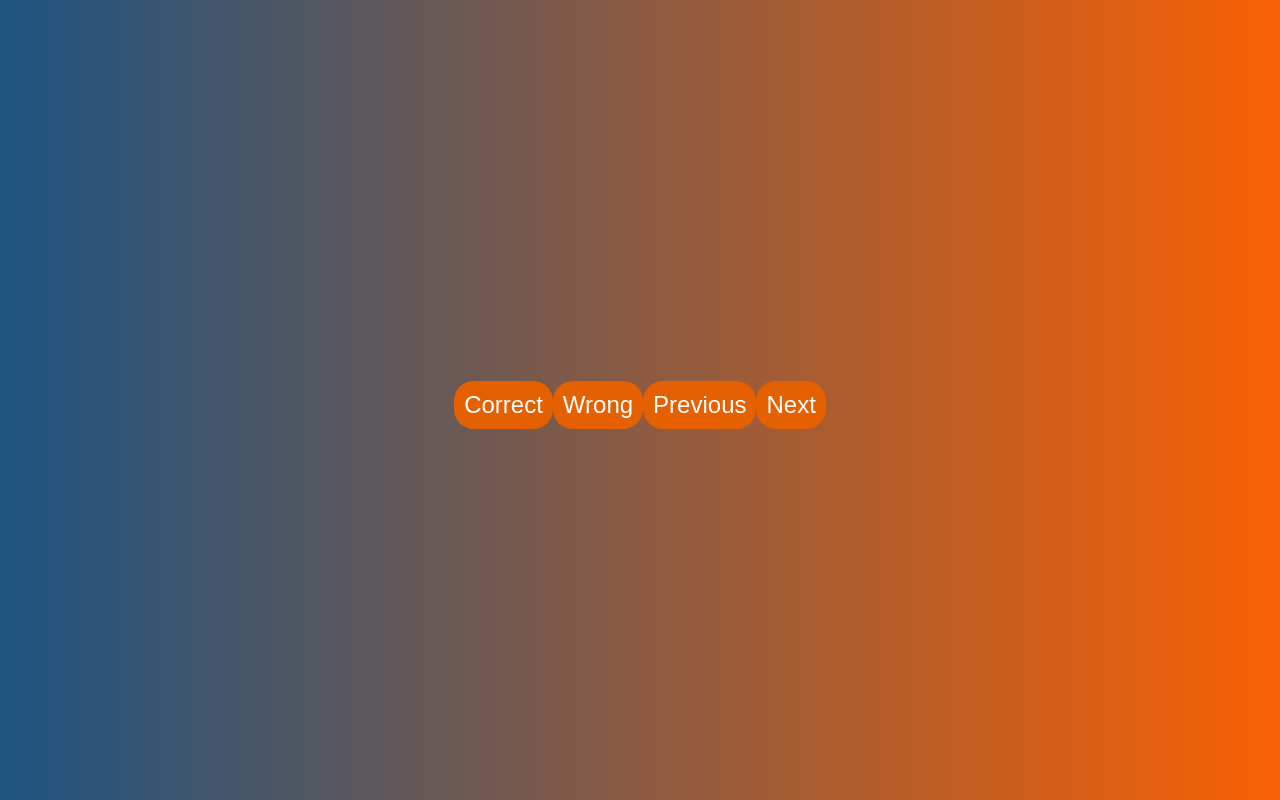
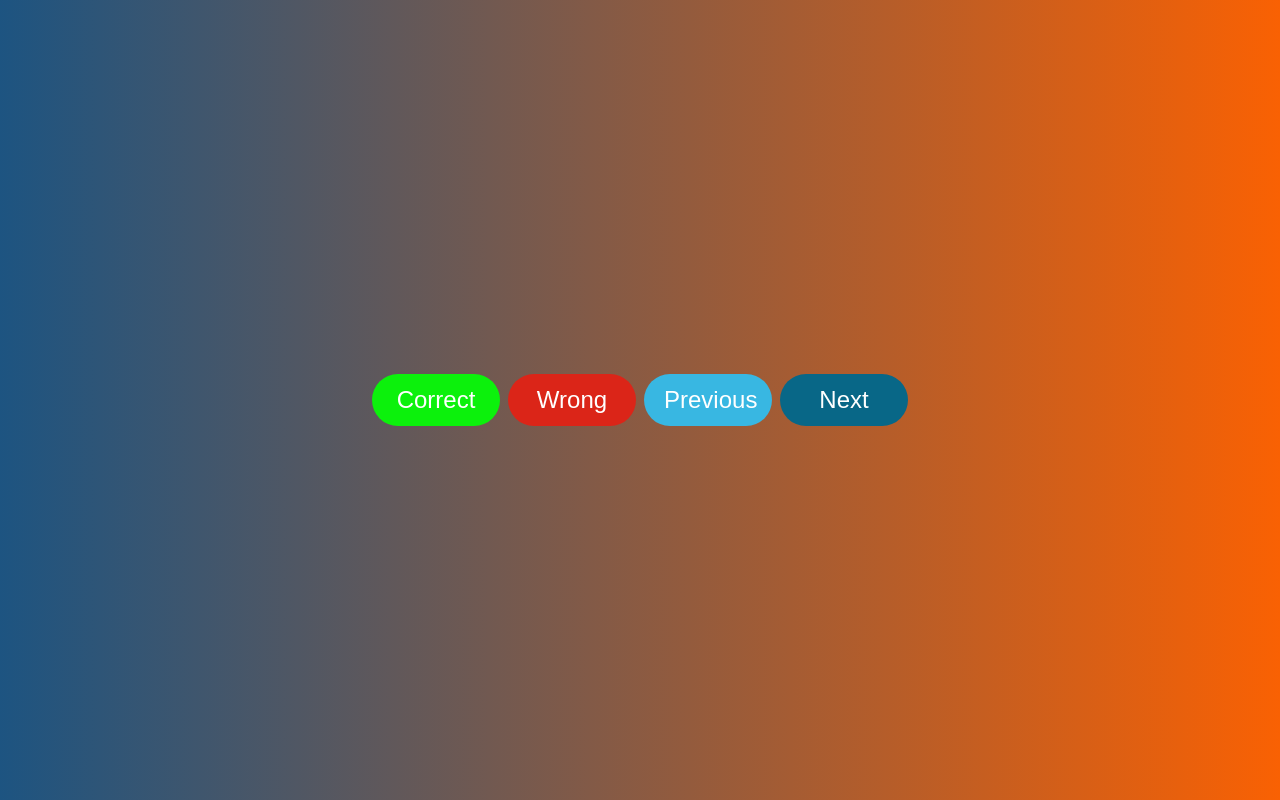
Before and after one commit to sparklearnedtech/sparklearn-quiz, a Next.js app: page /remote in a window 1280 px wide. Built offline with nearby package versions, Linux system fonts and the light colour scheme.

Commit message:
Add remote button styles

```diff
--- a/styles/globals.scss
+++ b/styles/globals.scss
@@ -60,3 +60,53 @@ button {
   padding: 50px 30px;
   border-radius: 30px;
 }
+
+.btn-correct,
+.btn-wrong,
+.btn-previous,
+.btn-next {
+  margin: 4px;
+  padding: 12px 20px;
+  width: 8rem;
+  border-radius: 30px;
+}
+
+.btn-correct {
+  background-color: rgb(12, 241, 12);
+  transition: 0.3s all ease-in-out;
+}
+
+.btn-wrong {
+  background-color: rgb(219, 37, 24);
+  transition: 0.3s all ease-in-out;
+}
+
+.btn-previous {
+  background-color: rgb(56, 183, 226);
+  transition: 0.3s all ease-in-out;
+}
+
+.btn-next {
+  background-color: rgb(8, 103, 135);
+  transition: 0.3s all ease-in-out;
+}
+
+.btn-correct:hover {
+  background-color: rgb(6, 132, 6);
+  transition: 0.3s all ease-in-out;
+}
+
+.btn-wrong:hover {
+  background-color: rgb(118, 18, 11);
+  transition: 0.3s all ease-in-out;
+}
+
+.btn-previous:hover {
+  background-color: rgb(13, 101, 130);
+  transition: 0.3s all ease-in-out;
+}
+
+.btn-next:hover {
+  background-color: rgb(2, 42, 55);
+  transition: 0.3s all ease-in-out;
+}
```
